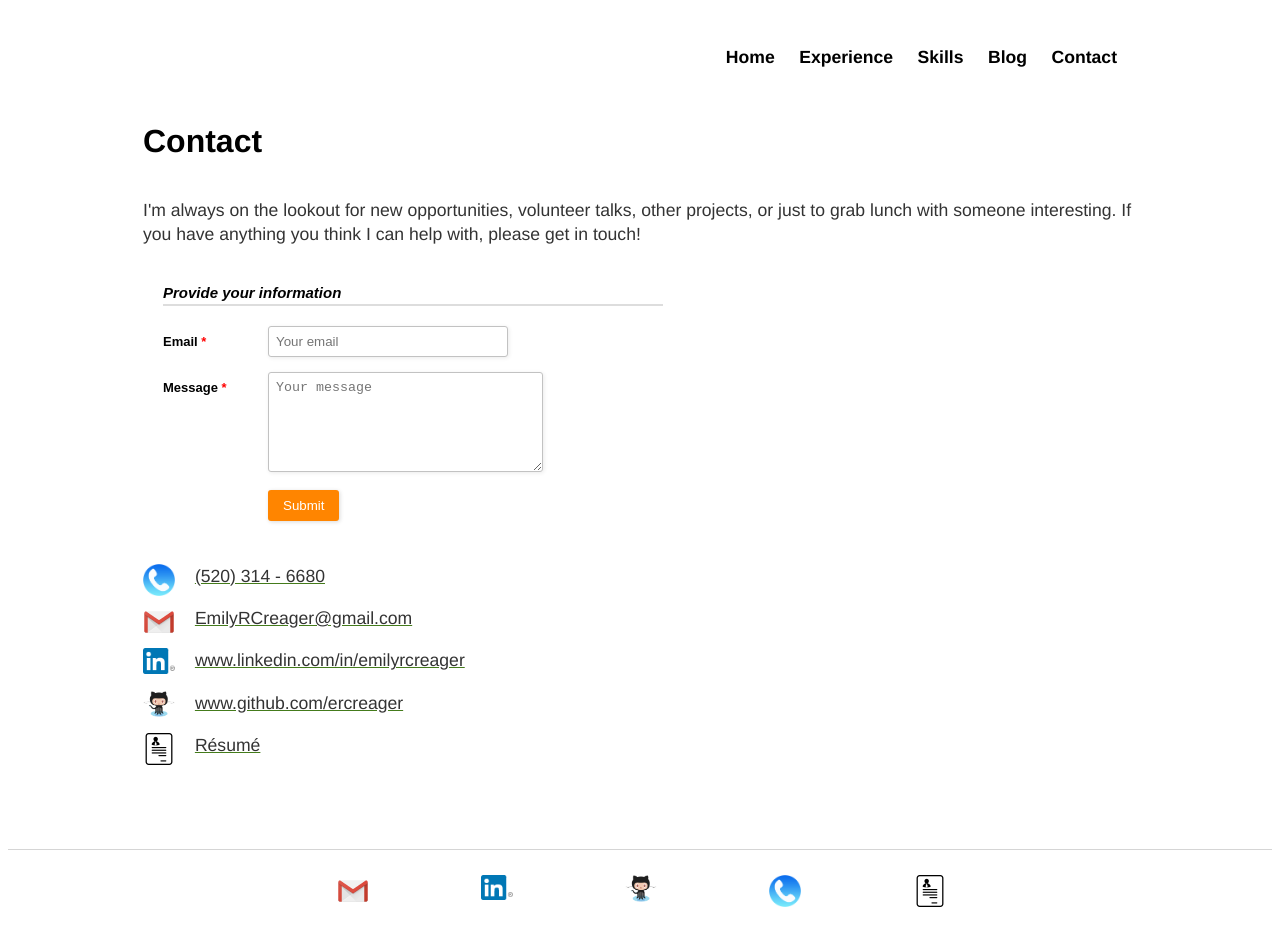
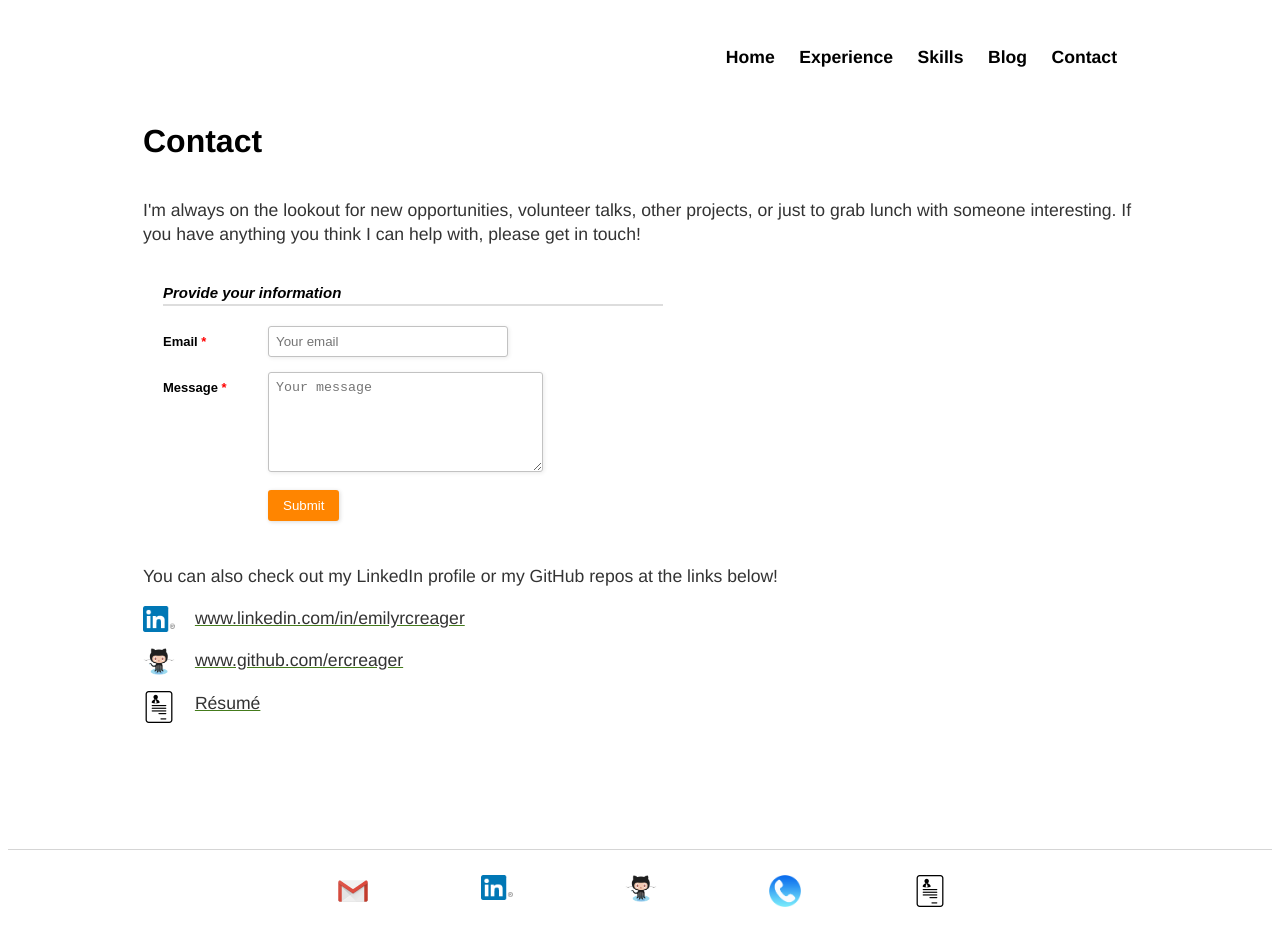
Before and after one commit to ercreager/ercreager.github.io, a Jekyll site: the page built from contact/index.html, in a window 1280 px wide. Built offline with Jekyll 4.4.1, drawn with Linux system fonts in a browser that asks for light colours.

Commit message:
Remove email and phone number from contact form

```diff
--- a/contact/index.html
+++ b/contact/index.html
@@ -25,7 +25,7 @@ title: Contact
 		<textarea name="message" placeholder="Your message"></textarea>
 		<button type="submit">Send</button>
 	</form>
-	-->
+
 	<a href="tel:+15203146680">
         	<img src="\assets\phone-logo.png" alt="Phone icon" width="32px" class="social-media-icon">
 
@@ -35,6 +35,9 @@ title: Contact
 		<img src="\assets\gmail-logo.png" alt="Gmail logo" width="32px" class="social-media-icon">
 
 	<p>EmilyRCreager@gmail.com</p></a>
+	-->
+
+	<p>You can also check out my LinkedIn profile or my GitHub repos at the links below!</p>
 
 	<a href="https://www.linkedin.com/in/emilyrcreager" target="_blank">
         	<img src="\assets\linkedin-logo.png" alt="Linkedin logo" width="32px" class="social-media-icon">
```
